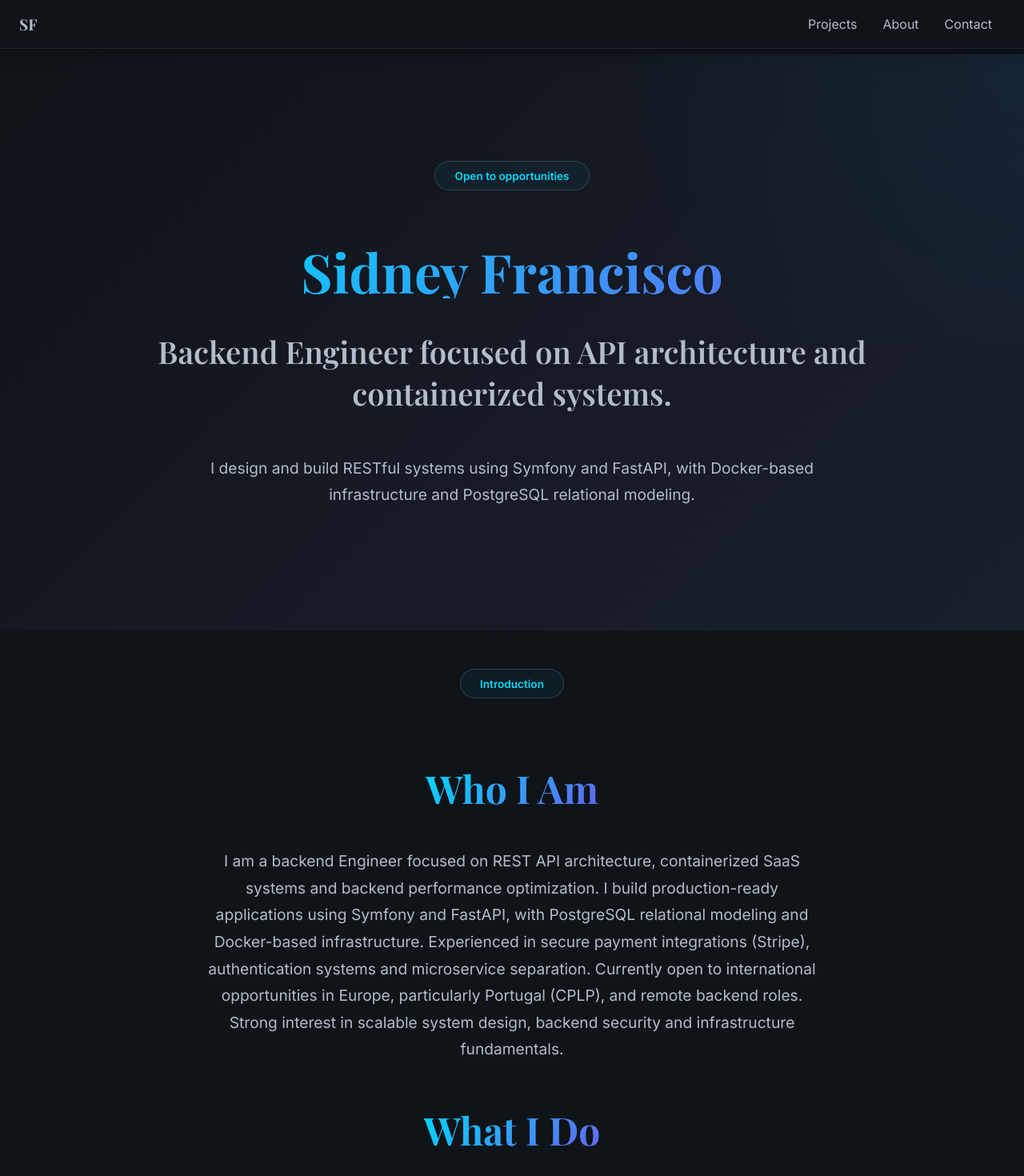
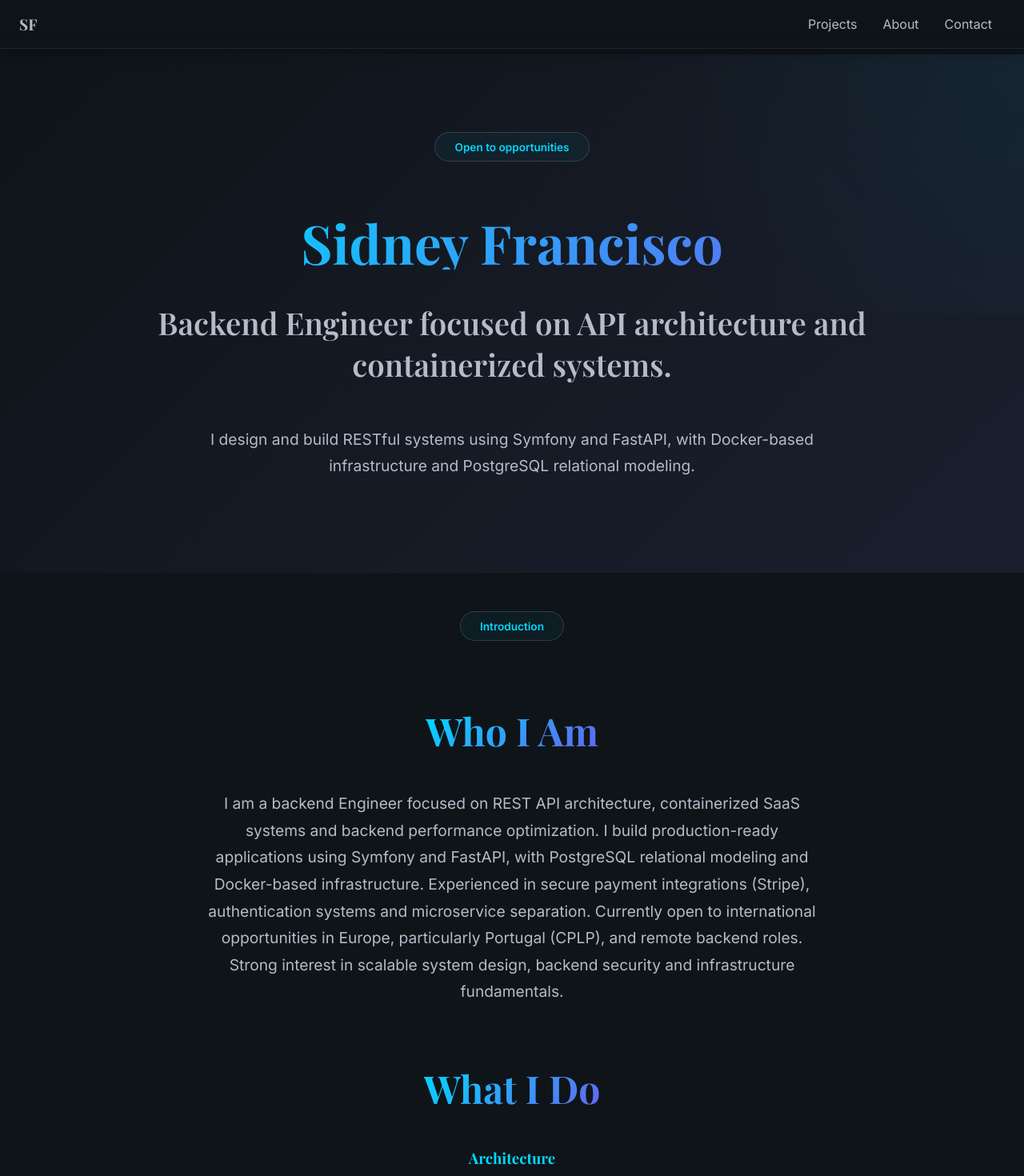
Before and after one commit to sidneyfranciscodev/my-portfolio, a Vue app: page / in a window 1280 px wide. Shown: the top 1470 px of the page at 80% size. Built offline with nearby package versions, Linux system fonts and the light colour scheme.

Commit message:
home page adjustments

```diff
--- a/src/assets/styles/abstracts/_mixins.scss
+++ b/src/assets/styles/abstracts/_mixins.scss
@@ -64,10 +64,9 @@
 }
 
 // ===================================
-// TYPOGRAPHY MIXINS
+// TYPOGRAPHY MIXINS (Mobile first)
 // ===================================
 
-// Section heading with gradient (mobile first)
 @mixin section-heading {
   font-size: 2.3rem;
   font-weight: 700;
@@ -87,7 +86,6 @@
   }
 }
 
-// Section paragraph text (mobile first)
 @mixin section-paragraph {
   color: $color-text-secondary;
   font-size: 1rem;
--- a/src/assets/styles/layout/_hero.scss
+++ b/src/assets/styles/layout/_hero.scss
@@ -4,7 +4,7 @@
 #hero {
   @include flex-column;
   position: relative;
-  height: 90vh;
+  height: 81vh;
   text-align: center;
   background: linear-gradient(135deg, $color-bg-primary 0%, $color-bg-secondary 100%);
   overflow: hidden;
--- a/src/assets/styles/view/_home.scss
+++ b/src/assets/styles/view/_home.scss
@@ -6,21 +6,18 @@
   #intro {
     @include section-layout;
     padding: $space-3xl $space-md;
+    text-align: center;
 
     h2 {
       @include section-heading;
-      text-align: center;
       margin-bottom: $space-xl;
       animation: slideDown 0.6s ease-out;
-
       @include desktop {
         font-size: 3rem;
       }
     }
 
-    p {
-      text-align: center;
-      @include section-paragraph;
-    }
+    h3 { color: $color-accent-primary; }
+    p { @include section-paragraph; }
   }
 }
--- a/src/views/HomeView.vue
+++ b/src/views/HomeView.vue
@@ -22,12 +22,15 @@ import TheHero from '@/components/TheHero.vue'
           security and infrastructure fundamentals.
         </p>
 
+        <br>
+
         <h2>What I Do</h2>
         <h3>Architecture</h3>
         <p>
           I design backend systems with clear boundaries, security-first thinking, and scalability in
           mind.
         </p>
+
         <h3>Full-Stack Engineering</h3>
         <p>
           I build end-to-end applications using Vue (JavaScript), Symfony (PHP), FastAPI (Python),
```
